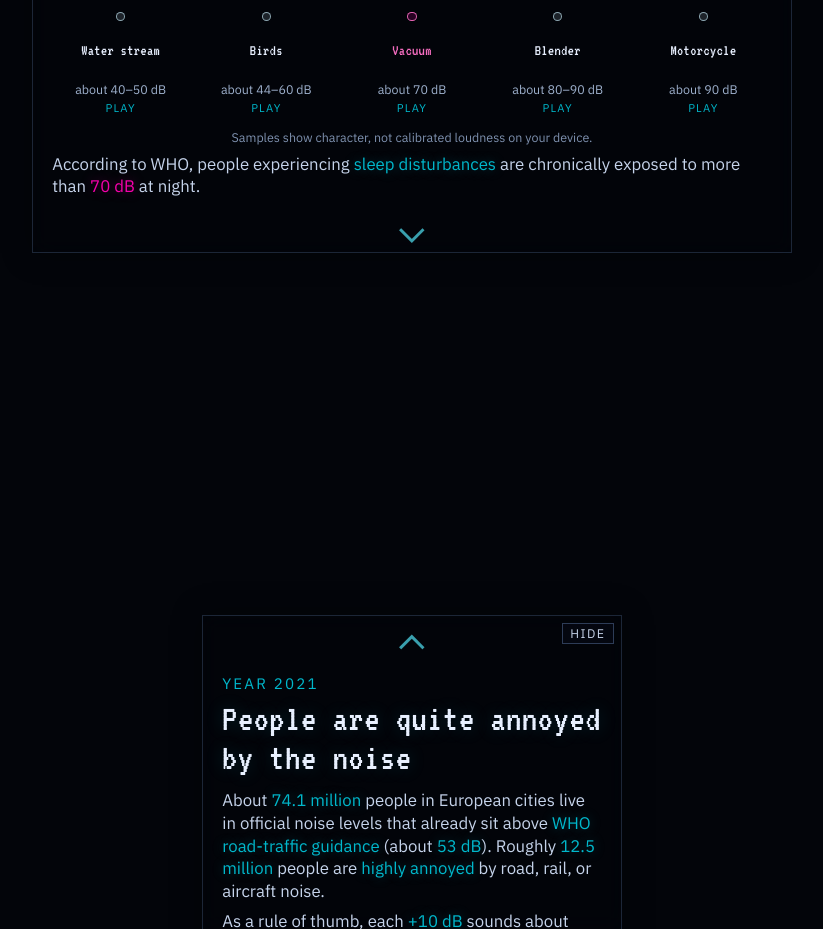
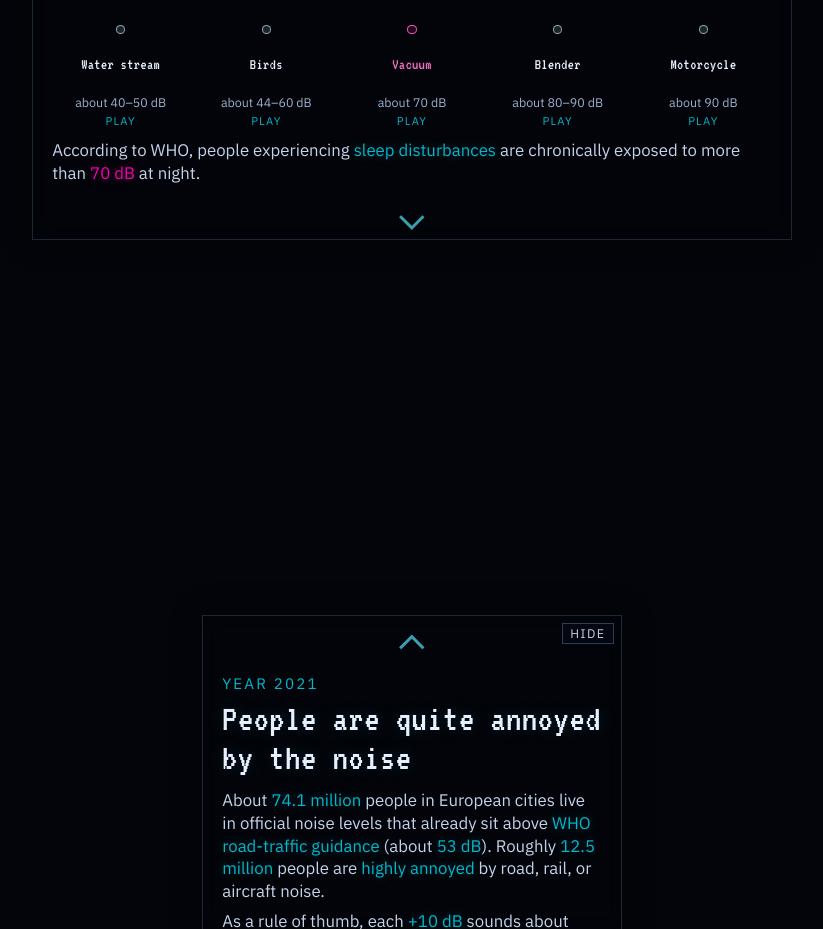
Before and after one commit to fotinidelig/noise-pollution-dataviz, a React (Vite) app in the folder app/: page / in a window 1280 px wide. Shown: the part 1960-2889 px from the top of the page, without its empty margins (228-1051 px from the left). Built offline with nearby package versions, Linux system fonts and the light colour scheme; no server answers.

Commit message:
Drop sounds sample calibration disclaimer
Remove the “Samples show character…” note under the sounds story scale.

Co-authored-by: Fotini Deligiannaki <fotinidelig@users.noreply.github.com>

```diff
--- a/app/src/scrolly/SoundScale.css
+++ b/app/src/scrolly/SoundScale.css
@@ -158,14 +158,6 @@
   border-radius: 50%;
 }
 
-.sound-scale__note {
-  margin: 0.65rem 0 0;
-  color: #7f92b0;
-  font-size: 0.78rem;
-  line-height: 1.3;
-  text-align: center;
-}
-
 @media (max-width: 720px) {
   .sound-scale__row {
     gap: 0.35rem 0.25rem;
--- a/app/src/scrolly/SoundScale.tsx
+++ b/app/src/scrolly/SoundScale.tsx
@@ -178,9 +178,6 @@ export function SoundScale({
           </button>
         ))}
       </div>
-      <p className="sound-scale__note">
-        Samples show character, not calibrated loudness on your device.
-      </p>
     </div>
   )
 }
```
